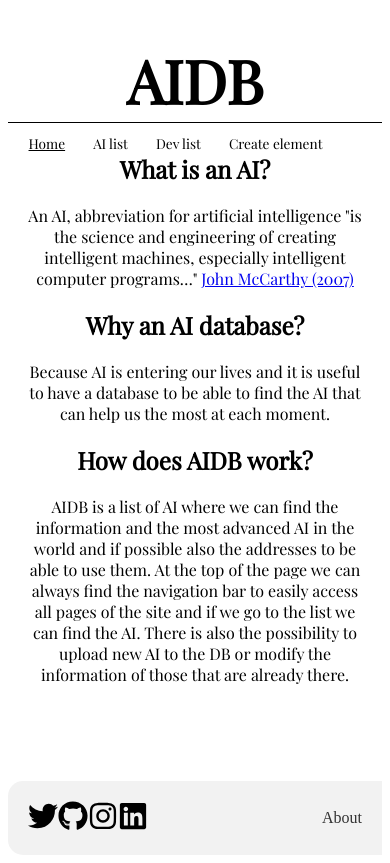
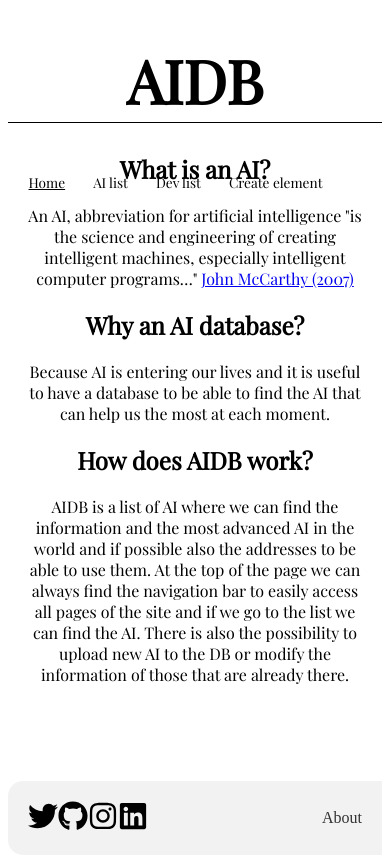
Before and after one commit to andrea-de-faveri-01/proyectoAngular, an Angular app: page /home in a window 390 px wide. Built offline with nearby package versions, Linux system fonts and the light colour scheme.

Commit message:
nav-bar position absolute.again5

```diff
--- a/src/app/core/components/header/components/nav-bar/nav-bar.component.scss
+++ b/src/app/core/components/header/components/nav-bar/nav-bar.component.scss
@@ -47,6 +47,7 @@
 
     .nav-container {
       max-width: 90%;
+      margin: 10% 10% 10% 0;
 
     }
   }
```
